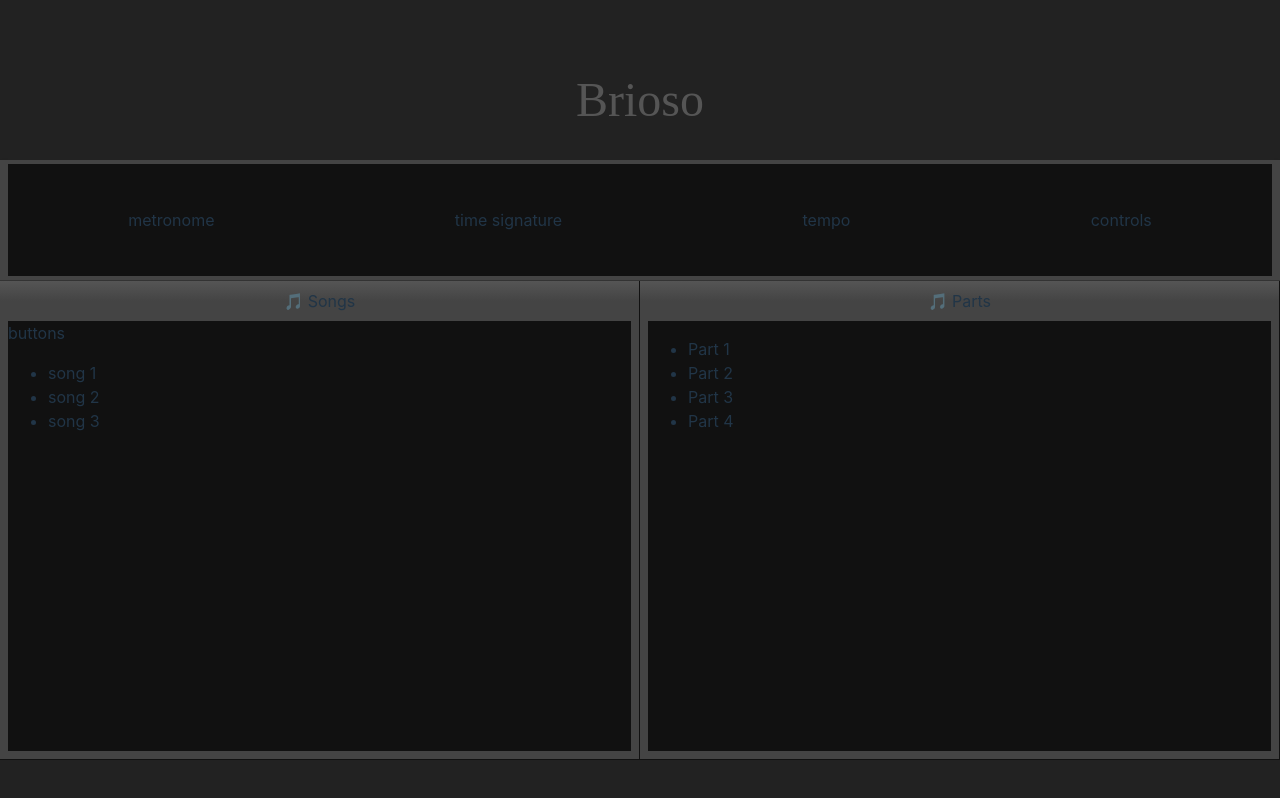
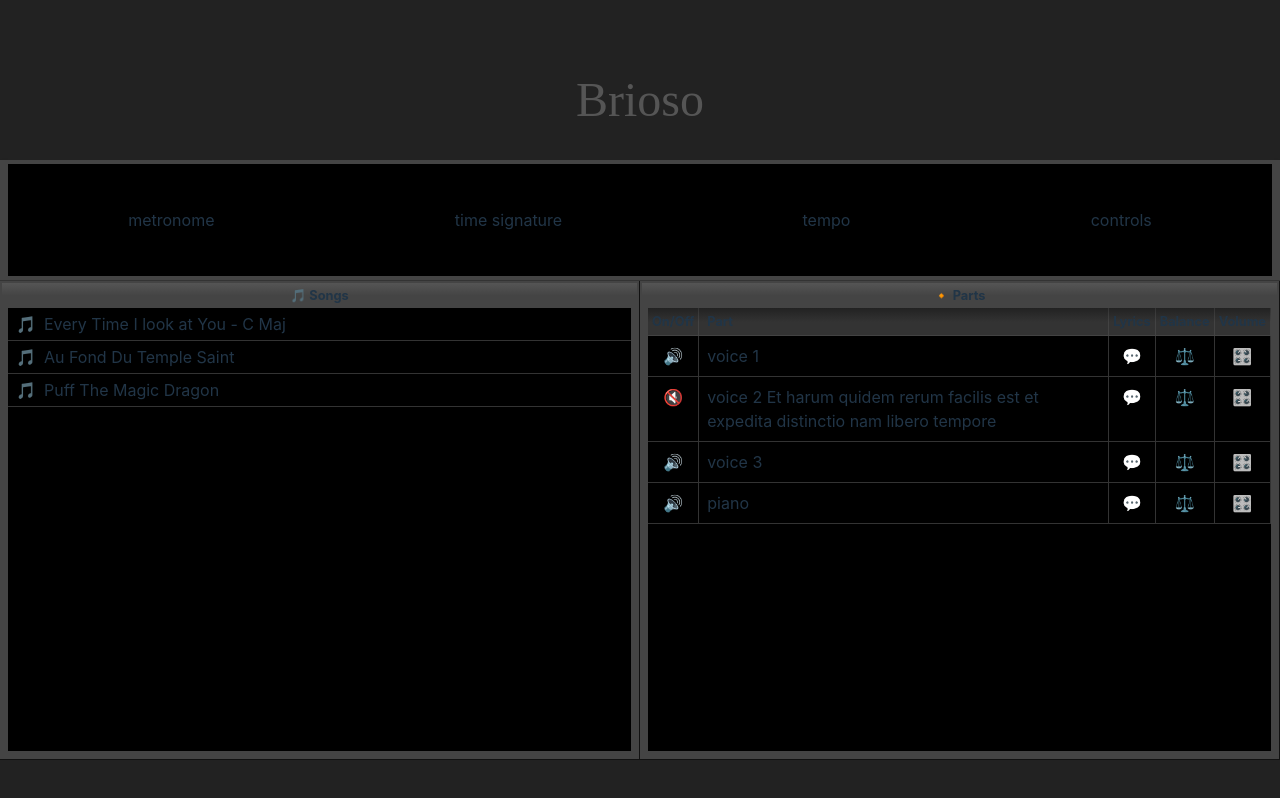
Before and after one commit to webbertakken/brioso, a React (Vite) app: page / in a window 1280 px wide. Built offline with nearby package versions, Linux system fonts and the light colour scheme; a web font is replaced by a local one.

Commit message:
Add song (#8)
* feat: add song ui

* feat: add part ui

* chore: add dummy data

```diff
--- a/src/panels/Panel.module.css
+++ b/src/panels/Panel.module.css
@@ -19,12 +19,14 @@
   gap: 0.25em;
   margin: -0.5em -0.5em 0;
   background: linear-gradient(180deg, #555555 0%, #444444 50%);
-  padding: 0.5em;
+  padding: 0.25em;
+  font-size: 80%;
+  font-weight: bold;
 }
 
 .body {
   display: flex;
   flex-direction: column;
   flex-grow: 1;
-  background-color: #111111;
+  background-color: #000000;
 }
--- a/src/panels/Panel.tsx
+++ b/src/panels/Panel.tsx
@@ -3,14 +3,15 @@ import styles from './Panel.module.css'
 
 interface Props {
   title: string
+  icon: React.ReactNode
   children: React.ReactNode
 }
 
-const Panel = ({ title, children }: Props): JSX.Element => {
+const Panel = ({ icon, title, children }: Props): JSX.Element => {
   return (
     <div className={styles.panel}>
       <div className={styles.header}>
-        <span>🎵</span>
+        {icon && <span>{icon}</span>}
         {title}
       </div>
       <div className={styles.body}>{children}</div>
--- a/src/panels/header/Header.module.css
+++ b/src/panels/header/Header.module.css
@@ -7,7 +7,7 @@
   border-width: 0.25rem 0.5rem 0.25rem;
   border-color: #444444;
   border-style: solid;
-  background: #111111;
+  background: #000000;
 }
 
 .header div {
--- /dev/null
+++ b/src/panels/parts/Columns.module.css
@@ -0,0 +1,19 @@
+.columns {
+  display: table-row;
+  background: linear-gradient(180deg, #222222 0%, #333333 50%);
+}
+
+.columns > div {
+  display: table-cell;
+  padding: 0.25rem;
+  border-right: 1px solid rgba(204, 204, 204, .1);
+  border-bottom: 1px solid rgba(204, 204, 204, .1);
+  text-align: center;
+  font-size: 80%;
+  font-weight: bold;
+}
+
+.columns .title {
+  text-align: left;
+  padding-left: 0.5rem;
+}
--- /dev/null
+++ b/src/panels/parts/Columns.tsx
@@ -0,0 +1,17 @@
+import styles from './Columns.module.css'
+
+interface Props {}
+
+const Columns = ({}: Props): JSX.Element => {
+  return (
+    <div className={styles.columns}>
+      <div>On/Off</div>
+      <div className={styles.title}>Part</div>
+      <div>Lyrics</div>
+      <div>Balance</div>
+      <div>Volume</div>
+    </div>
+  )
+}
+
+export default Columns
--- /dev/null
+++ b/src/panels/parts/Part.module.css
@@ -0,0 +1,15 @@
+.part {
+  display: table-row;
+}
+
+.part > div {
+  display: table-cell;
+  padding: 0.5rem;
+  border-bottom: 1px solid rgba(204, 204, 204, .25);
+  border-right: 1px solid rgba(204, 204, 204, .25);
+  text-align: center;
+}
+
+.part .title {
+  text-align: left;
+}
--- /dev/null
+++ b/src/panels/parts/Part.tsx
@@ -0,0 +1,20 @@
+import styles from './Part.module.css'
+
+interface Props {
+  title: string
+  muted?: boolean
+}
+
+const Part = ({ title, muted = false }: Props): JSX.Element => {
+  return (
+    <div className={styles.part}>
+      <div>{muted ? '🔇' : '🔊'}</div>
+      <div className={styles.title}>{title}</div>
+      <div>💬</div>
+      <div>⚖️</div>
+      <div>🎛️</div>
+    </div>
+  )
+}
+
+export default Part
--- a/src/panels/parts/PartsPanel.tsx
+++ b/src/panels/parts/PartsPanel.tsx
@@ -1,16 +1,24 @@
 import Panel from '../Panel.tsx'
+import Columns from './Columns.tsx'
+import Part from './Part.tsx'
 
 interface Props {}
 
 const PartsPanel = ({}: Props): JSX.Element => {
   return (
-    <Panel title="Parts">
-      <ul>
-        <li>Part 1</li>
-        <li>Part 2</li>
-        <li>Part 3</li>
-        <li>Part 4</li>
-      </ul>
+    <Panel title="Parts" icon={'🔸'}>
+      <div style={{ display: 'table' }}>
+        <Columns />
+        <Part title={'voice 1'} />
+        <Part
+          title={
+            'voice 2 Et harum quidem rerum facilis est et expedita distinctio nam libero tempore'
+          }
+          muted
+        />
+        <Part title={'voice 3'} />
+        <Part title={'piano'} />
+      </div>
     </Panel>
   )
 }
--- /dev/null
+++ b/src/panels/songs/Song.module.css
@@ -0,0 +1,21 @@
+.song {
+  display: flex;
+  flex-direction: row;
+  align-items: center;
+  justify-content: stretch;
+  padding: 0 0.25rem;
+  border-bottom: 1px solid rgba(204, 204, 204, .25);
+}
+
+.song > div {
+  flex-grow: 2;
+  padding: 0.25rem;
+}
+
+.song .icon {
+  flex-grow: 0
+}
+
+.song .title {
+
+}
--- /dev/null
+++ b/src/panels/songs/Song.tsx
@@ -0,0 +1,16 @@
+import styles from './Song.module.css'
+
+interface Props {
+  title: string
+}
+
+const Song = ({ title }: Props): JSX.Element => {
+  return (
+    <div className={styles.song}>
+      <div className={styles.icon}>🎵</div>
+      <div className={styles.title}>{title}</div>
+    </div>
+  )
+}
+
+export default Song
--- a/src/panels/songs/SongsPanel.tsx
+++ b/src/panels/songs/SongsPanel.tsx
@@ -1,16 +1,14 @@
 import Panel from '../Panel.tsx'
+import Song from './Song.tsx'
 
 interface Props {}
 
 const SongsPanel = ({}: Props): JSX.Element => {
   return (
-    <Panel title="Songs">
-      <div>buttons</div>
-      <ul>
-        <li>song 1</li>
-        <li>song 2</li>
-        <li>song 3</li>
-      </ul>
+    <Panel title="Songs" icon={'🎵'}>
+      <Song title="Every Time I look at You - C Maj" />
+      <Song title="Au Fond Du Temple Saint" />
+      <Song title="Puff The Magic Dragon" />
     </Panel>
   )
 }
```
